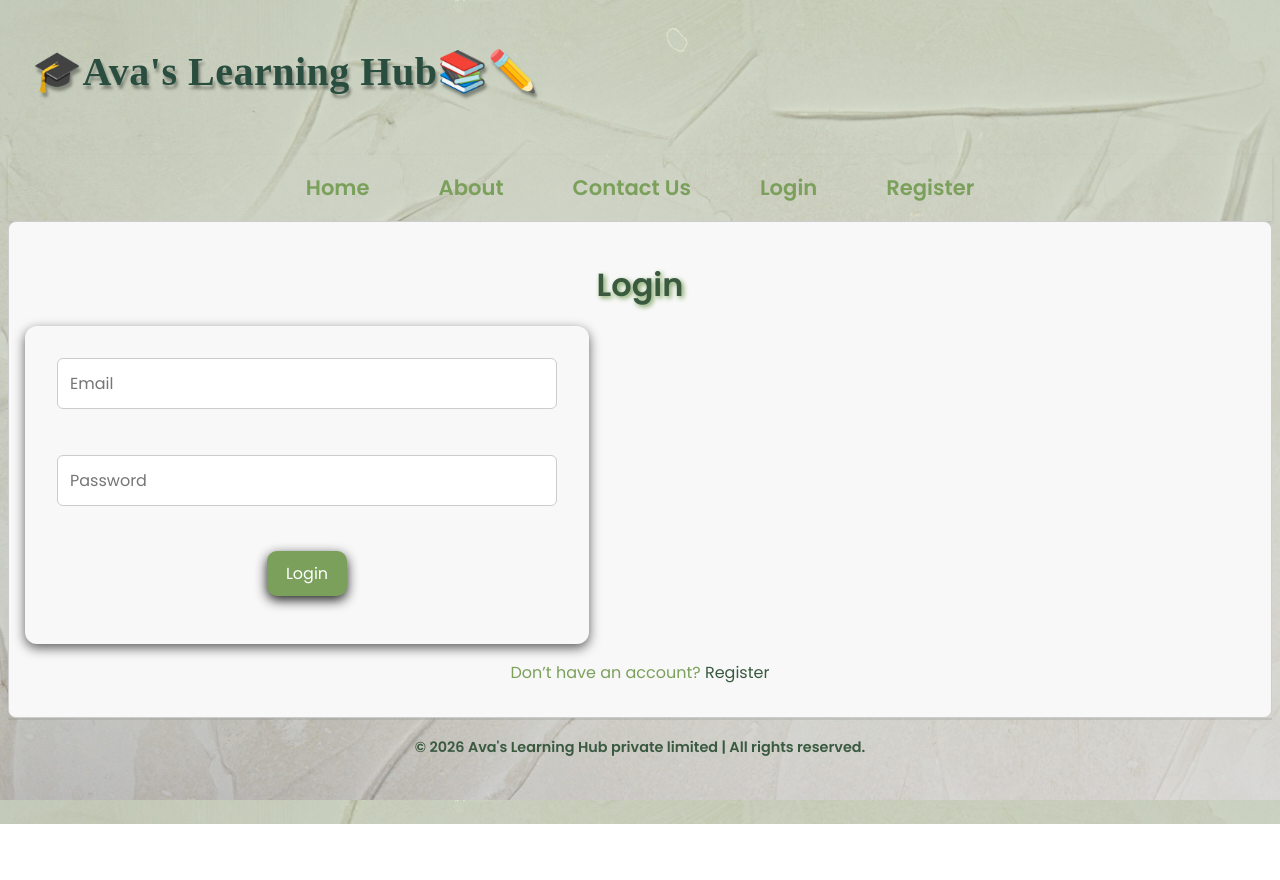
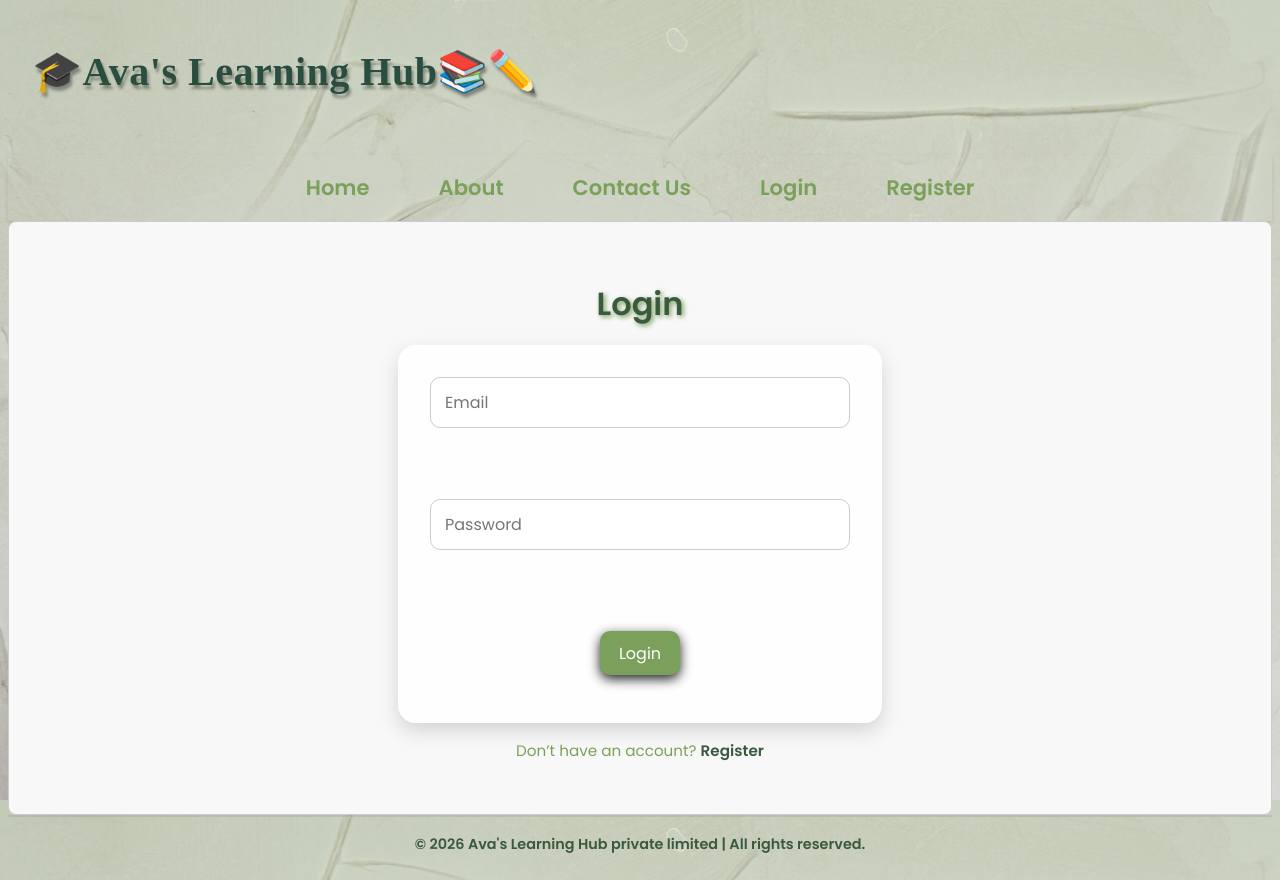
Before and after one commit to DeepthiGirijaThampi/avas-learning-hub-multi-user, a React (Vite) app in the folder ava-learning-hub/: page /#/login in a window 1280 px wide. Before the commit the page ends 824 px from the top, so only its background shows below. Built offline with nearby package versions, Linux system fonts and the light colour scheme; a web font is replaced by a local one.

Commit message:
added style for both Registe and Login

```diff
--- a/ava-learning-hub/src/components/pages/Login.jsx
+++ b/ava-learning-hub/src/components/pages/Login.jsx
@@ -2,7 +2,7 @@ import { useState } from "react";
 import {useNavigate,Link} from "react-router";
 import CustomButton from "../common/CustomButton";
 import { loginUser } from "../../services/authService";
-
+import './auth.css';
 export default function Login() {
 
   const navigate = useNavigate();
--- a/ava-learning-hub/src/components/pages/Register.jsx
+++ b/ava-learning-hub/src/components/pages/Register.jsx
@@ -2,7 +2,7 @@ import { useState } from "react";
 import { useNavigate } from "react-router";
 import CustomButton from "../common/CustomButton";
 import { registerUser } from "../../services/authService";
-
+import './auth.css';
 export default function Register() {
   const navigate = useNavigate();
 
--- /dev/null
+++ b/ava-learning-hub/src/components/pages/auth.css
@@ -0,0 +1,58 @@
+/* Center the login/register section */
+.page-container {
+  min-height: 70vh;
+  display: flex;
+  flex-direction: column;
+  align-items: center;
+  justify-content: center;
+}
+
+/* Card around the form */
+.page-container form {
+  background: rgba(255,255,255,0.9);
+  padding: 2rem;
+  border-radius: 18px;
+  width: 100%;
+  max-width: 420px;
+  box-shadow: 0 8px 20px rgba(0,0,0,0.15);
+  display: flex;
+  flex-direction: column;
+  align-items: center;
+}
+
+/* Input styling */
+.page-container input {
+  width: 100%;
+  padding: 12px 14px;
+  border-radius: 10px;
+  border: 1px solid #ccc;
+  font-size: 1rem;
+}
+
+/* Focus effect */
+.page-container input:focus {
+  outline: none;
+  border-color: #7BA05B;
+  box-shadow: 0 0 0 2px rgba(123,160,91,0.2);
+}
+
+/* Space above button */
+.page-container button {
+  margin-top: 10px;
+}
+
+/* Register/Login link */
+.page-container p {
+  margin-top: 1rem;
+  font-size: 0.95rem;
+}
+
+.page-container a {
+  color: #3a5a40;
+  font-weight: 600;
+  text-decoration: none;
+}
+
+.page-container a:hover {
+  text-decoration: underline;
+}
```
